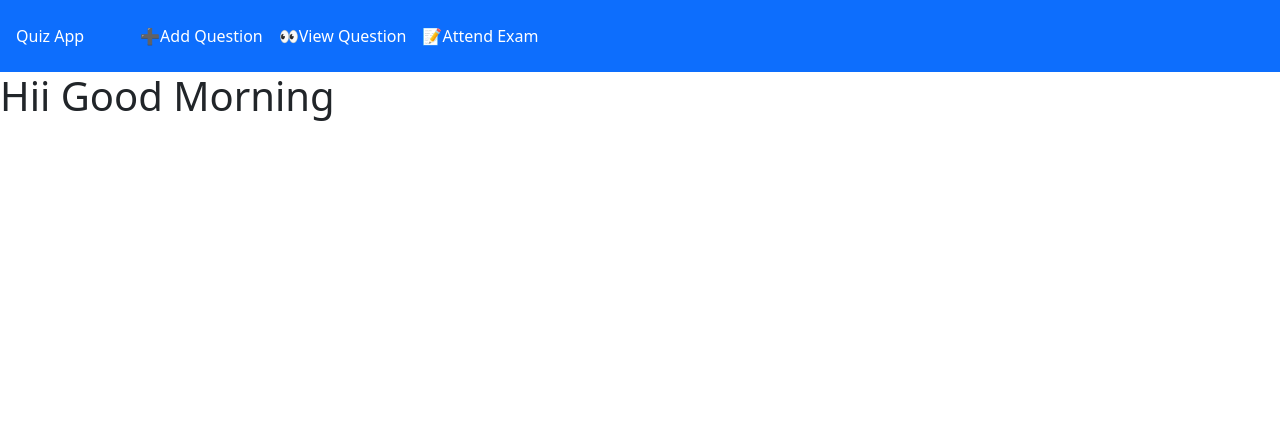
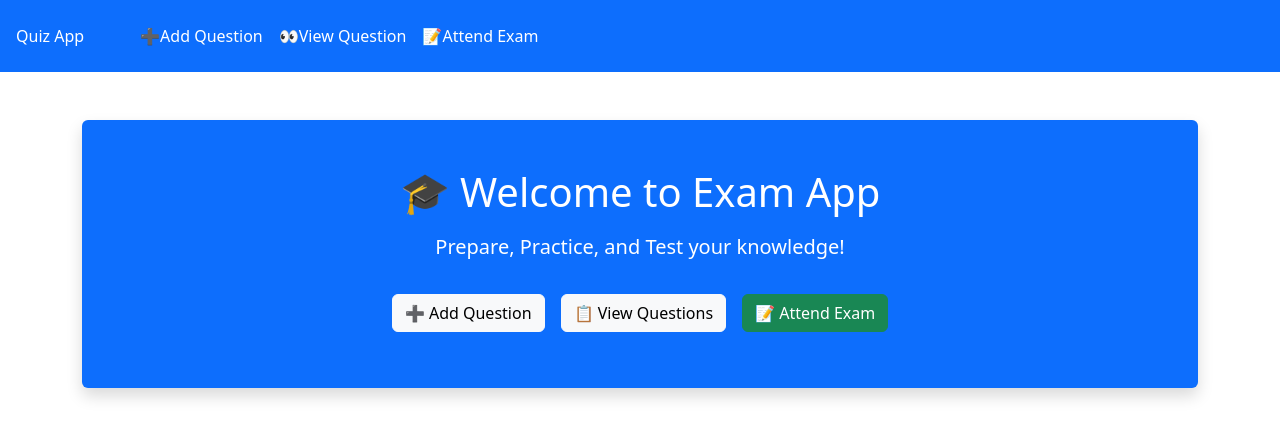
Before and after one commit to SaurabhTilak05/ReactMiniApps, a React (Vite) app in the folder ExamApplication/: page / in a window 1280 px wide. Shown: the top 438 px of the page. Built offline with nearby package versions, Linux system fonts and the light colour scheme.

Commit message:
This is home page to display the options

```diff
--- a/ExamApplication/src/HomePage.jsx
+++ b/ExamApplication/src/HomePage.jsx
@@ -1,13 +1,29 @@
 import React from "react";
-import ReactDom from "react-dom";
+import { Link } from "react-router-dom";
 
-class Home extends React.Component{
+class Home extends React.Component {
+  render() {
+    return (
+      <div className="container mt-5 text-center">
+        <div className="p-5 bg-primary text-white rounded shadow">
+          <h1 className="mb-3">🎓 Welcome to Exam App</h1>
+          <p className="lead">Prepare, Practice, and Test your knowledge!</p>
 
-    render() {
-      return <>
+          <div className="mt-4">
+            <Link to="/addQuestion" className="btn btn-light m-2">
+              ➕ Add Question
+            </Link>
+            <Link to="/viewQuestion" className="btn btn-light m-2">
+              📋 View Questions
+            </Link>
+            <Link to="/AttendExam" className="btn btn-success m-2">
+              📝 Attend Exam
+            </Link>
+          </div>
+        </div>
+      </div>
+    );
+  }
+}
 
-      <h1>Hii Good Morning</h1>
-      </>
-    }
-}
 export default Home;
```
